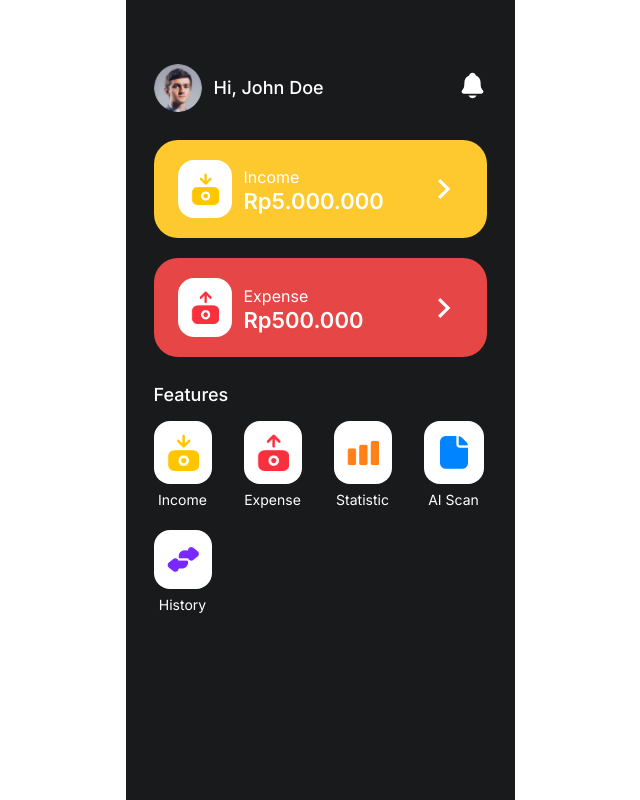
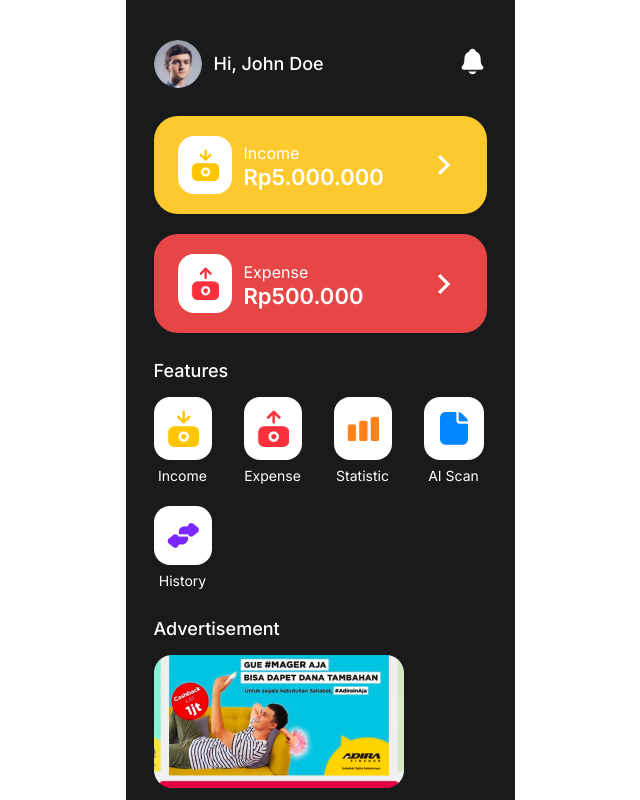
Before and after one commit to annisauswa/track-wallet, a Next.js app in the folder frontend/: page / in a window 1280 px wide. Shown: the top 800 px of the page, without its empty margins (320-960 px from the left). Built offline with nearby package versions, Linux system fonts and the light colour scheme.

Commit message:
feat: adjust padding

```diff
--- a/frontend/src/app/components/home/features.tsx
+++ b/frontend/src/app/components/home/features.tsx
@@ -9,7 +9,7 @@ import HistorySmall from "../../../../public/Transaction.png";
 
 const Features = () => {
   return (
-    <div className="min-h-screen flex flex-col pt-1 px-7">
+    <div className="min-h-full flex flex-col pt-1 pb-7 px-7">
       <Link href="#!">
         <button className="w-full py-5 px-6 bg-yellowPrimary rounded-[24px]">
           <div className="flex items-center">
--- a/frontend/src/app/components/home/header.tsx
+++ b/frontend/src/app/components/home/header.tsx
@@ -5,7 +5,7 @@ import Person from "../../../../public/Ellipse 6.png";
 
 const Header = () => {
   return (
-    <div className="flex flex-col pt-16 pb-6 px-7">
+    <div className="flex flex-col pt-10 pb-6 px-7">
       <div className="flex items-center justify-between w-full">
         <div className="flex items-center space-x-3">
           <Link href="#!">
```
